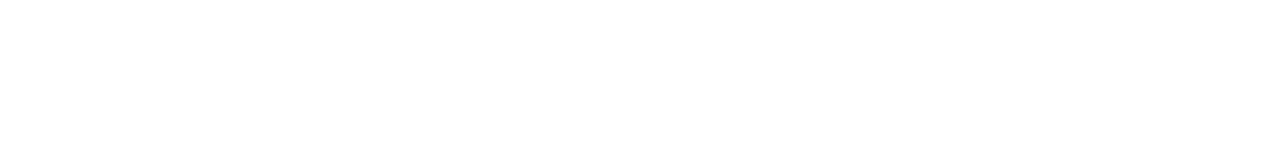
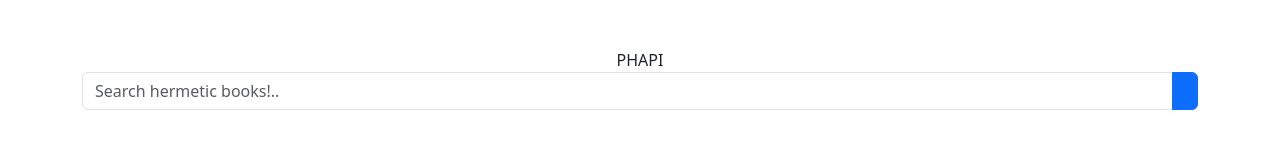
Before and after one commit to lawsonjerry/phapi-book-search-app, a website: page html/pagetwo.html in a window 1280 px wide. Drawn offline with nearby package versions, Linux system fonts and the light colour scheme.

Commit message:
added bootstrap css and search bar

```diff
--- a/html/pagetwo.html
+++ b/html/pagetwo.html
@@ -10,6 +10,16 @@
     <title>PHAPI</title>
 </head>
 <body>
-
+    <div class="container">
+        <div id="title" class="text-center mt-5">PHAPI</div>
+        <div class="row">
+            <div id="input" class="input-group mx-auto col-lg-6 col-md-8 col-sm-12">
+                <input type="search box" type="text" class="form-control" placeholder="Search hermetic books!..">
+                <button id="search" class="btn btn-primary" onclick=""></button>
+            </div>
+        </div>
+    </div>
+    <div class=""></div>
+    <link href="https://cdn.jsdelivr.net/npm/bootstrap@5.3.2/dist/css/bootstrap.min.css" rel="stylesheet" integrity="sha384-T3c6CoIi6uLrA9TneNEoa7RxnatzjcDSCmG1MXxSR1GAsXEV/Dwwykc2MPK8M2HN" crossorigin="anonymous">
 </body>
 </html>
```
Also changed, not shown: package.json (added, +12 -0 lines), 1 other file.
